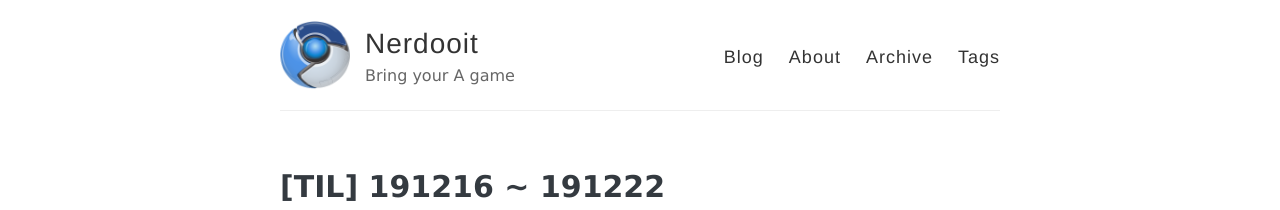
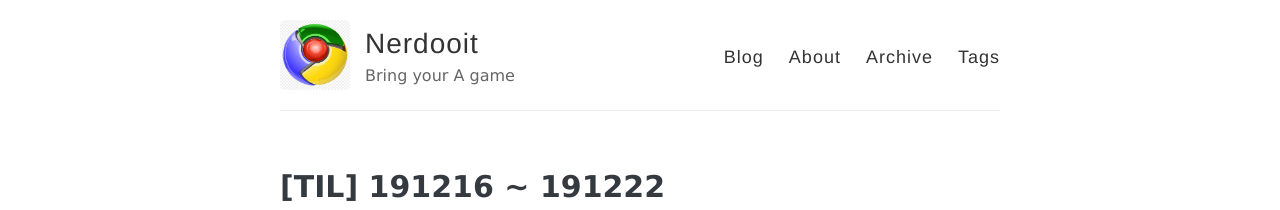
Before and after one commit to nerdooit/nerdooit.github.io, a Jekyll site: the page built from index.html, in a window 1280 px wide. Shown: the top 210 px of the page. Built offline with Jekyll 4.4.1, drawn with Linux system fonts in a browser that asks for light colours; some web fonts are replaced; the list of posts is cut into pages by our own code.

Commit message:
icon_change

```diff
--- a/_config.yml
+++ b/_config.yml
@@ -16,7 +16,8 @@ description: Bring your A game
 #avatar: https://raw.githubusercontent.com/barryclark/jekyll-now/master/images/jekyll-logo.png
 # avatar: https://cultofthepartyparrot.com/parrots/hd/githubparrot.gif
 # avatar : https://github.com/armkernel/armkernel.github.io/tree/master/images/Chromium_Logo.svg.png
-avatar : ../images/Chromium_Logo.svg.png
+#avatar : ../images/Chromium_Logo.svg.png
+avatar : ../images/icon.jpg
 # Tabs in header. There are 'Blog', 'About', 'Archive', 'Tags'
 # and URL Link(e.g. 'Theme' tab below) tabs. If you don't need one, just delete
 # it from the list(Delete '- name: ' and 'url: ', too!)
```
Also changed, not shown: images/icon.jpg (added).
